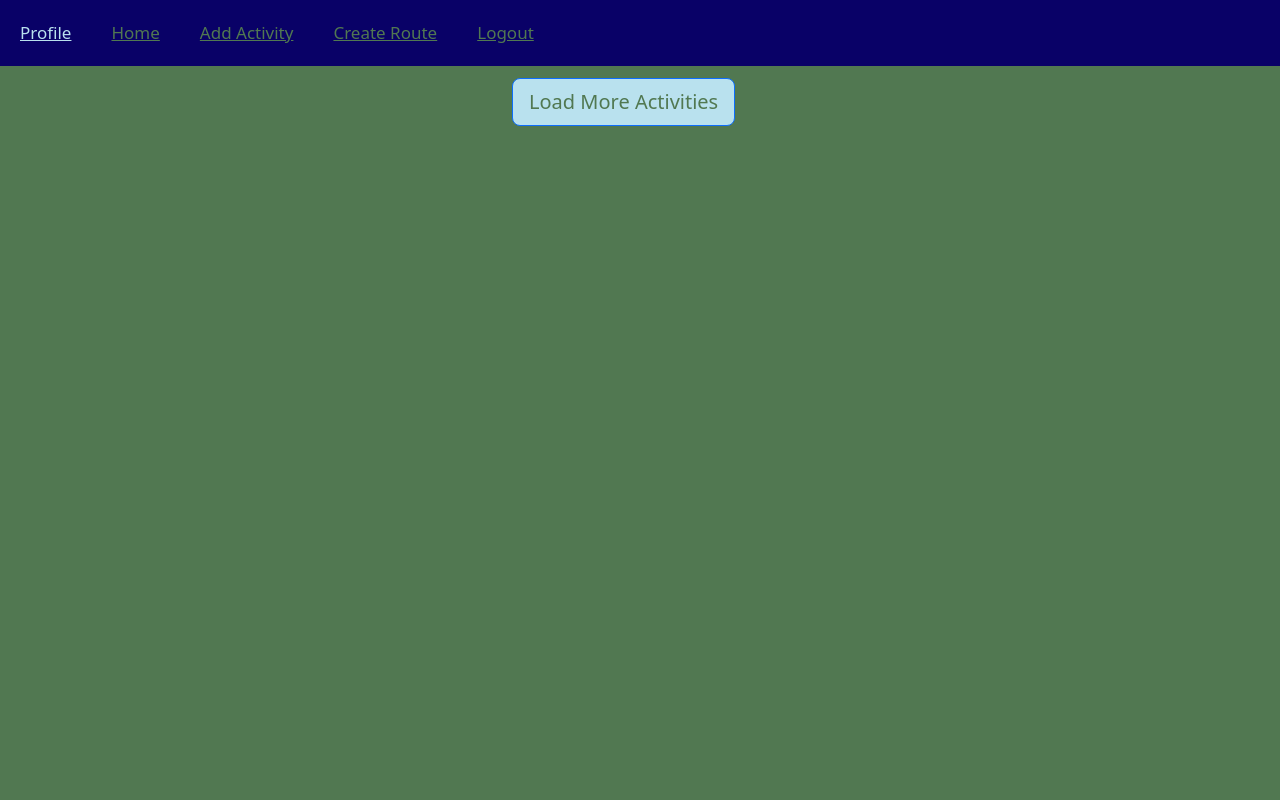
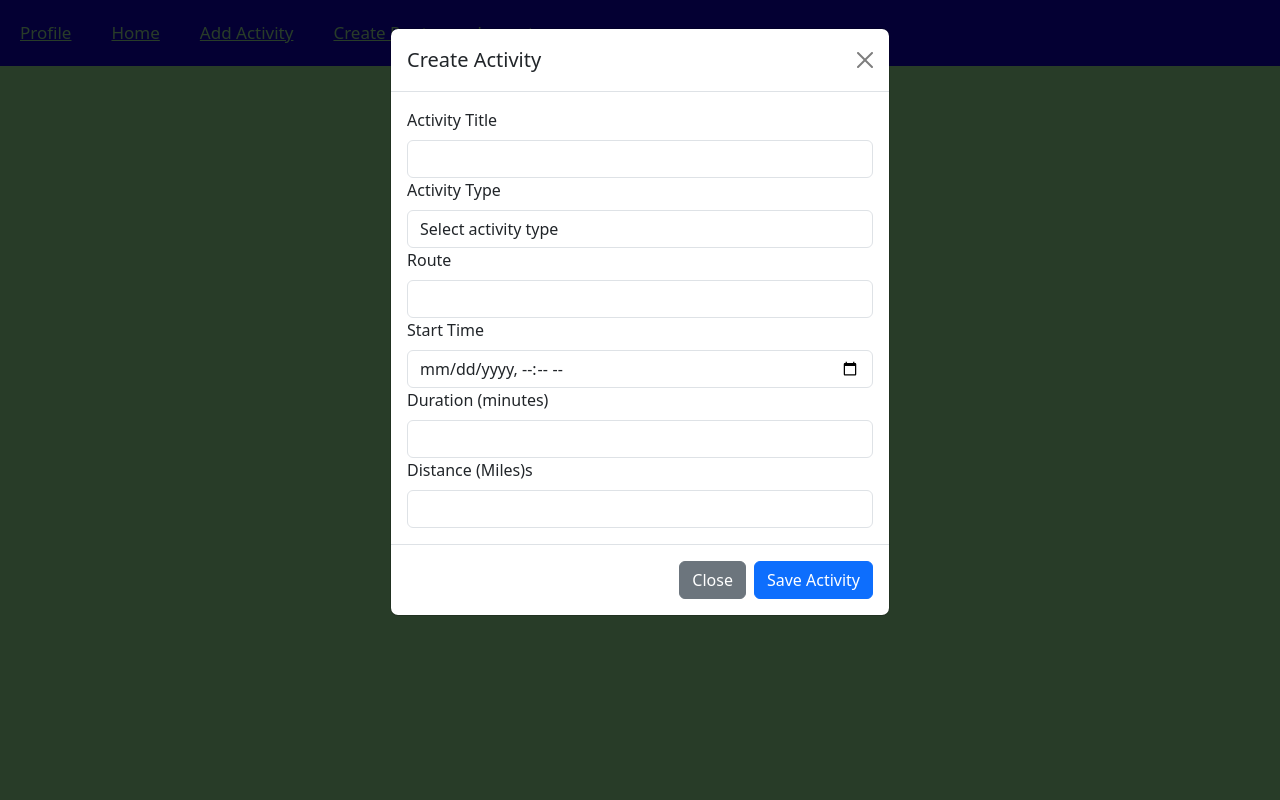
Before and after one commit to dswhaley/Route-Builder-Web-App, a Flask app: page / in a window 1280 px wide. Run offline with Flask 3, Linux system fonts and the light colour scheme; data that the repository does not hold is empty; parts of the project's set-up code (start-up, migrations or seed data) failed here and were passed over.

Commit message:
Starting of updates but I wanted to commit before I pulled

```diff
--- a/app/core/templates/home.html
+++ b/app/core/templates/home.html
@@ -18,7 +18,9 @@
 <div class="topnav">
   <a href="/profile/">Profile</a>
   <a href="/home/">Home</a>
-  <a href="/create_activity/">Add Activity</a>
+  <a href="#" data-bs-toggle="modal" data-bs-target="#create-activity-modal">
+    Add Activity
+  </a>
   <a href="/create_route/">Create Route</a>
   <div>
   <a id = "logout" href = "/auth/login"> Logout </a>
@@ -59,5 +61,48 @@
         </div>
 
      <button type="button" id = "loadMore" class="btn btn-lg btn-outline-primary">Load More Activities</button>
+
+
+<div class="modal fade show" id="formModal" tabindex="-1" aria-labelledby="formModalLabel" aria-modal="true" role="dialog" style="display: block; padding-left: 0px;">
+      <div class="modal-dialog">
+        <div class="modal-content">
+          <div class="modal-header">
+            <h1 class="modal-title fs-5" id="formModalLabel">Create Activity</h1>
+            <button type="button" class="btn-close" data-bs-dismiss="modal" aria-label="Cancel"></button>
+          </div>
+          <div class="modal-body text-align-center">
+
+            <div id="modal-inputs">
+              <label for="title" class="form-label">Activity Title</label>
+              <input type="text" id="title" class="form-control">
+
+              <label for="type" class="form-label">Activity Type</label>
+              <select id="type" class="form-control" required>
+                <option value="" disabled selected>Select activity type</option>
+                <option value="Run">Run</option>
+                <option value="Ride">Ride</option>
+              </select>
+
+              <label for="routes" class="form-label">Route</label>
+              <select id="routes" class="form-control"></select>
+
+              <label for="start-time" class = "form-label">Start Time</label>
+              <input type="datetime-local" id="start-time" class="form-control">
+
+              <label for="duration" class="form-label">Duration (minutes)</label>
+              <input type="number" id="duration" class="form-control">
+
+              <label for="distance" class="form-label">Distance (Miles)s</label>
+              <input type="number" id="distance" class="form-control">
+            </div>
+          </div>
+          <div class="modal-footer">
+            <button type="button" class="btn btn-secondary" data-bs-dismiss="modal">Close</button>
+            <button type="button" class="btn btn-primary" id="post-button">Save Activity</button>
+          </div>
+        </div>
+      </div>
+    </div>
+    <div class="modal-backdrop fade show"></div>
 </body>
 </html>
```
Also changed, not shown: app/static/scripts/modal.ts (added, +9 -0 lines).
